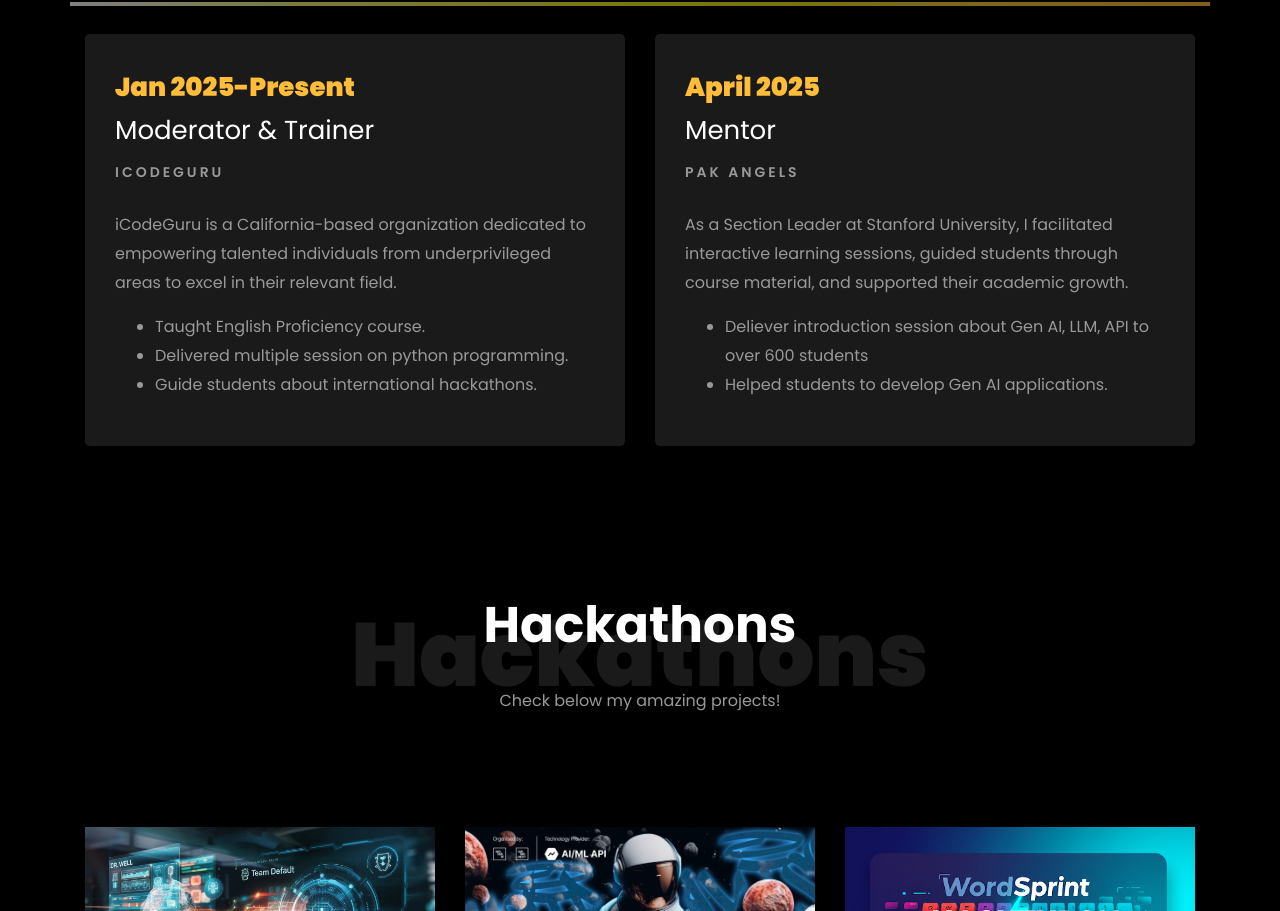
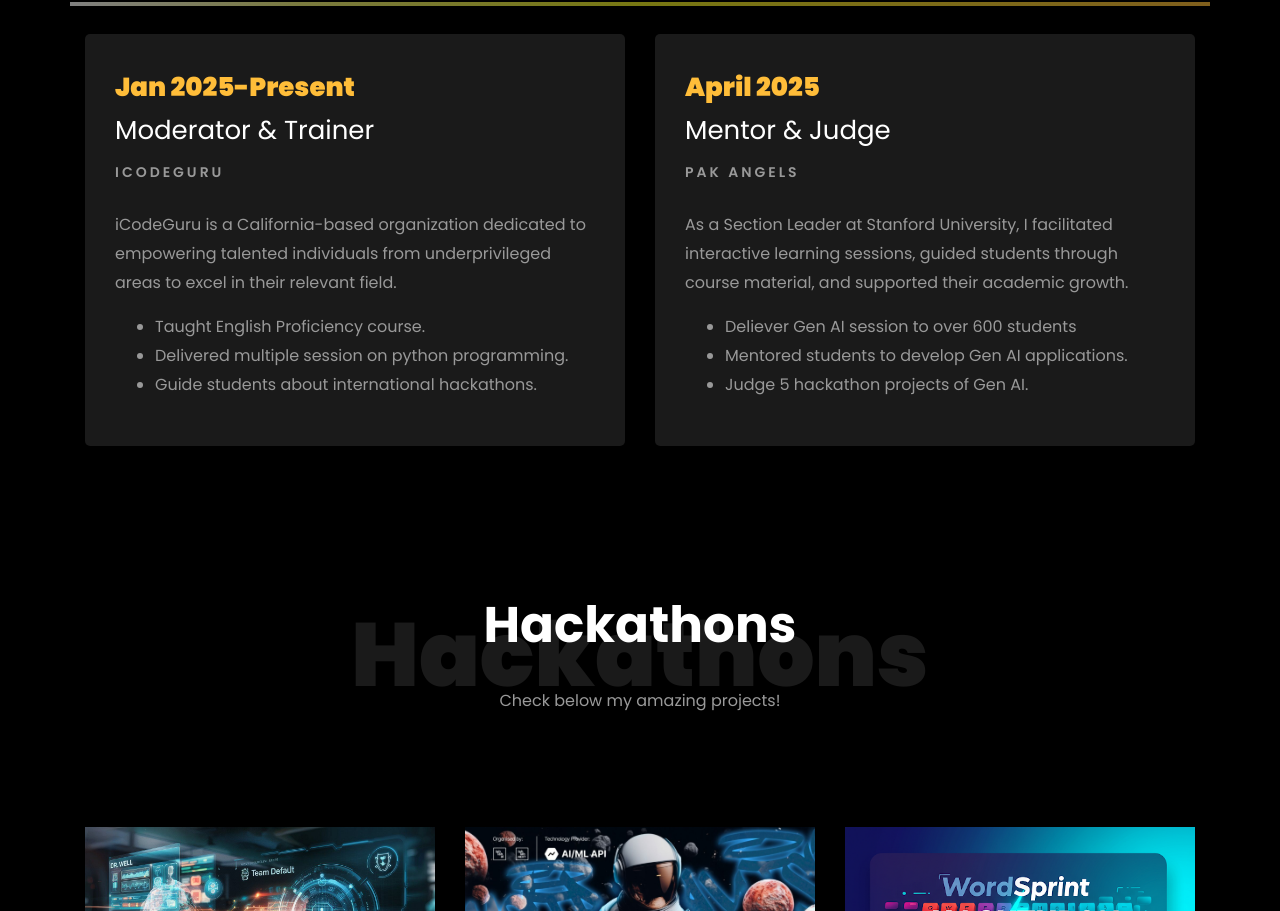
Before and after one commit to ubaidullah2002/ubaidullah2002.github.io, a plain HTML site: page index.html in a window 1280 px wide. Shown: the part 3170-4081 px from the top of the page. Drawn offline with Linux system fonts and the light colour scheme; animation ran at ten frames a second; files whose address does not match are found by name.

Commit message:
Your commit message

```diff
--- a/index.html
+++ b/index.html
@@ -463,12 +463,13 @@ I'm always eager to collaborate, experiment, and innovate at the exciting inters
 				<div class="col-md-6">
 					<div class="resume-wrap ftco-animate">
 						<span class="date">April 2025</span>
-						<h2>Mentor</h2>
+						<h2>Mentor & Judge</h2>
 						<span class="position">Pak Angels</span>
 						<p class="mt-4">As a Section Leader at Stanford University, I facilitated interactive learning sessions, guided students through course material, and supported their academic growth.
 							<ul>
-								<li>Deliever introduction session about Gen AI, LLM, API to over 600 students</li>
-								<li>Helped students to develop Gen AI applications.</li>
+								<li>Deliever Gen AI session to over 600 students</li>
+								<li>Mentored students to develop Gen AI applications.</li>
+								<li>Judge 5 hackathon projects of Gen AI.</li>
 
 							</ul>
 						</p>
```
